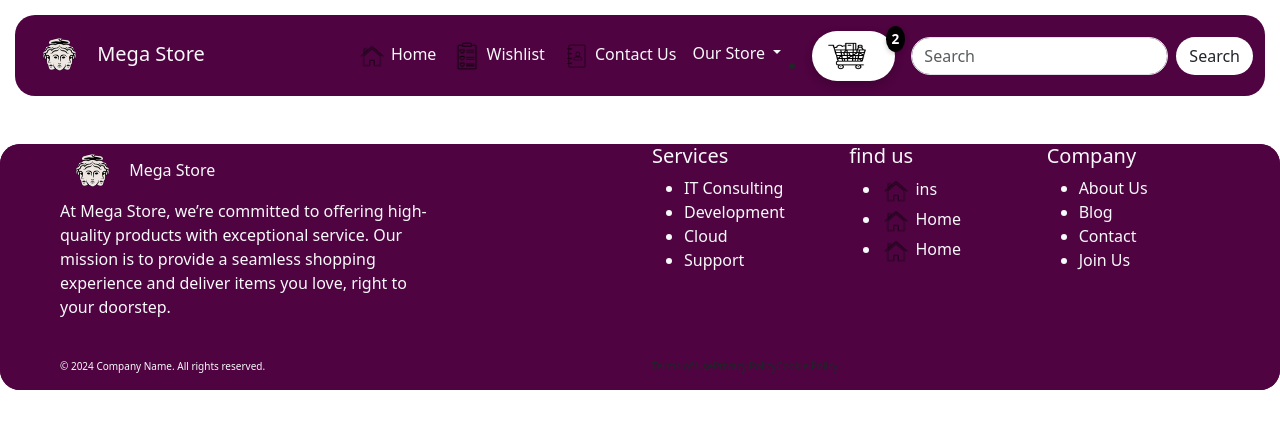
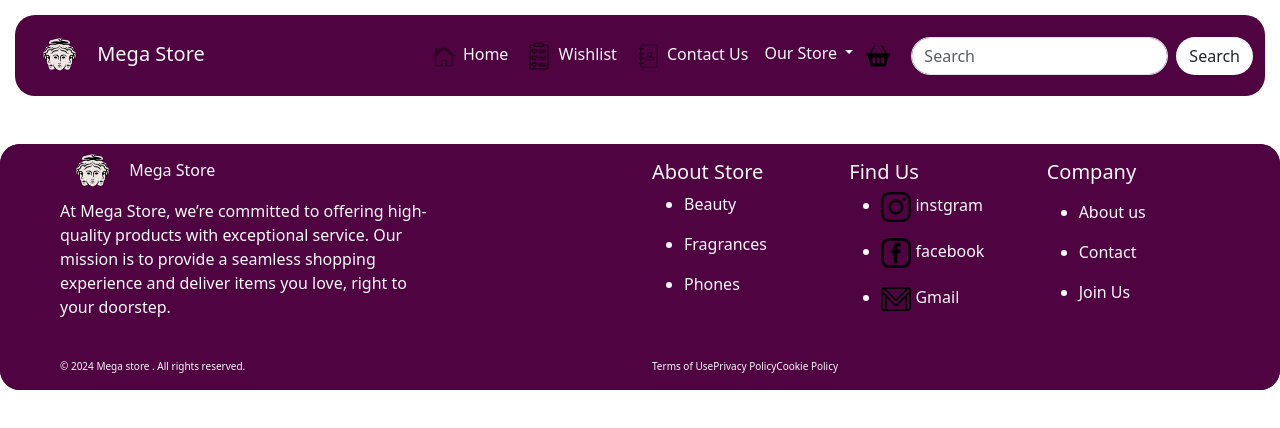
Before and after one commit to Abdelrhman9999/shop-e-comarce, a plain HTML site: page index.html in a window 1280 px wide. Drawn offline with nearby package versions, Linux system fonts and the light colour scheme.

Commit message:
final lock

```diff
--- a/css.css
+++ b/css.css
@@ -66,3 +66,18 @@
     font-weight: bold; /* Make it bold */
     box-shadow: 0 2px 5px rgba(0, 0, 0, 0.2); /* Shadow for the badge */
 }
+.cart-buttonn {
+    background: none; /* Remove background */
+    border: none;     /* Remove border */
+    cursor: pointer;  /* Make it look clickable */
+    padding: 5px;     /* Add some padding */
+  }
+
+  .cart-buttonn i {
+    font-size: 24px;  /* Set the size of the icon */
+    color: #000;      /* Set the color (black as an example) */
+  }
+
+  .cart-buttonn:hover i {
+    color: #fff;   /* Change color on hover (optional) */
+  }
--- a/index.html
+++ b/index.html
@@ -4,6 +4,7 @@
     <meta charset="UTF-8">
     <meta name="viewport" content="width=device-width, initial-scale=1">
     <link href="https://cdn.jsdelivr.net/npm/bootstrap@5.3.3/dist/css/bootstrap.min.css" rel="stylesheet" integrity="sha384-QWTKZyjpPEjISv5WaRU9OFeRpok6YctnYmDr5pNlyT2bRjXh0JMhjY6hW+ALEwIH" crossorigin="anonymous">
+    <link href="https://cdn.jsdelivr.net/npm/bootstrap-icons/font/bootstrap-icons.css" rel="stylesheet">
     <link rel="stylesheet" href="css.css">
     <title>Document</title>
 </head>
@@ -55,15 +56,15 @@
                             <li><a class="dropdown-item" href="#">Furniture</a></li>
                             <li><a class="dropdown-item" href="#">phones</a></li>
                         </ul>
-                        </ul>
+
                     </li>
                     <li class="nav-item">
-                        <a href="#" class="cart-button">
-                            <img src="logo/cart4.png" alt="Cart Logo" class="cart-logo"> <!-- Adjust the src path -->
-                            <i class="fas fa-shopping-cart"></i>
-                            <span class="cart-count">2</span>
-                        </a>
-                    </li>
+                        <button class="cart-buttonn">
+                            <i class="bi bi-basket2-fill"></i>
+
+                        </button>
+                      </li>
+
                 </ul>
                 <!-- Search form -->
                 <form class="d-flex ms-lg-3 mt-3 mt-lg-0" role="search">
@@ -91,58 +92,82 @@
                 </div>
             </div>
             <div class="col-md-2 col-sm-2 col-xs-2"></div>
-            <div class="col-md-2 col-sm-2 col-xs-2">
-                <h5 class="heading  text-light">Services</h5>
-                <ul class=" text-light">
-                    <li>IT Consulting</li>
-                    <li>Development</li>
-                    <li>Cloud</li>
-                    <li>Support</li>
-                </ul>
-            </div>
-            <div class="col-md-2 col-sm-2 col-xs-2">
-                <h5 class="heading  text-light">find us</h5>
+            <div class="col-md-2 col-sm-2 col-xs-2 mt-3">
+                <h5 class="heading  text-light">About Store</h5>
                 <ul class="card-text  text-light">
                     <li class="nav-item">
                         <a class="nav-link text-light" href="#">
-                            <img src="logo/home.png" alt="Home" width="30" height="30" class="d-inline-block align-text-center">
-                            ins
+                            Beauty
                         </a>
                     </li>
-                    <li class="nav-item">
+                    <li class="mt-3">
                         <a class="nav-link text-light" href="#">
-                            <img src="logo/home.png" alt="Home" width="30" height="30" class="d-inline-block align-text-center">
-                            Home
+
+                            Fragrances
                         </a>
                     </li>
-                    <li class="nav-item">
+                    <li class="  mt-3">
                         <a class="nav-link text-light" href="#">
-                            <img src="logo/home.png" alt="Home" width="30" height="30" class="d-inline-block align-text-center">
-                            Home
+                            Phones
                         </a>
                     </li>
                 </ul>
             </div>
-            <div class="col-md-2 col-sm-2 col-xs-2">
+            <div class="col-md-2 col-sm-2 col-xs-2 mt-3">
+                <h5 class="heading  text-light">Find Us</h5>
+                <ul class="card-text  text-light">
+                    <li class="nav-item">
+                        <a class="nav-link text-light" href="https://www.instagram.com/">
+                            <img src="logo/insta.png" alt="Home" width="30" height="30" class="d-inline-block align-text-center">
+                            instgram
+                        </a>
+                    </li>
+                    <li class="mt-3">
+                        <a class="nav-link text-light" href="#">
+                            <img src="logo/facebook.png" alt="Home" width="30" height="30" class="d-inline-block align-text-center">
+                            facebook
+                        </a>
+                    </li>
+                    <li class="  mt-3">
+                        <a class="nav-link text-light" href="ttps://www.google.com/intl/ar_eg/gmail/about">
+                            <img src="logo/gmmail.png" alt="Home" width="30" height="30" class="d-inline-block align-text-center">
+                            Gmail
+                        </a>
+                    </li>
+                </ul>
+            </div>
+            <div class="col-md-2 col-sm-2 col-xs-2  mt-3">
                 <h5 class="heading  text-light">Company</h5>
                 <ul class="card-text  text-light">
 
-                    <li>About Us</li>
-                    <li>Blog</li>
-                    <li>Contact</li>
-                    <li>Join Us</li>
+                    <li class="mt-3">
+                        <a class="nav-link text-light" href="ttps://www.google.com/intl/ar_eg/gmail/about">
+                            About us
+                        </a>
+                    </li>
+                    <li class="mt-3">
+                        <a class="nav-link text-light" href="#">
+                            Contact
+                        </a>
+                    </li>
+                    <li class="mt-3">
+                        <a class="nav-link text-light" href="#">
+                            Join Us
+                        </a>
+                    </li>
+
                 </ul>
             </div>
         </div>
-        <div class="divider mb-4"> </div>
+        <div class="divider mb-4" > </div>
         <div class="row" style="font-size:10px;">
             <div class="col-md-6 col-sm-6 col-xs-6">
                 <div class="pull-left  text-light">
-                   <p>&copy; 2024 Company Name. All rights reserved.</p>
+                   <p>&copy; 2024 Mega store . All rights reserved.</p>
                 </div>
             </div>
-            <div class="col-md-6 col-sm-6 col-xs-6">
-                <div class="pull-right mr-4 d-flex policy">
+            <div class="col-md-6 col-sm-6 col-xs-6 ">
+                <div class="pull-right mr-4 d-flex policy  text-light">
                     <div>Terms of Use</div>
                     <div>Privacy Policy</div>
                     <div>Cookie Policy</div>
```
Also changed, not shown: logo/facebook.png (added), logo/gmmail.png (added), logo/insta.png (added).
